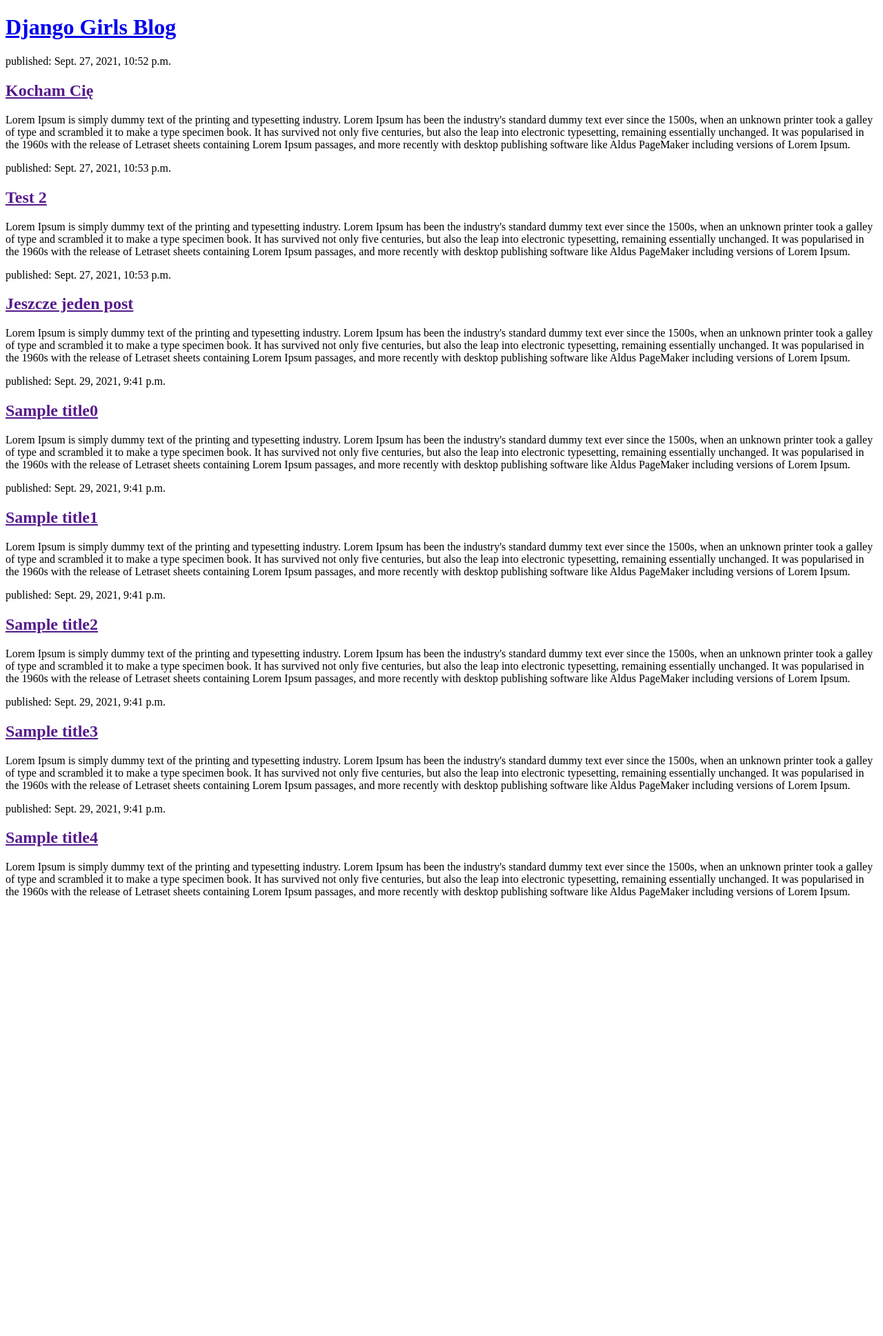
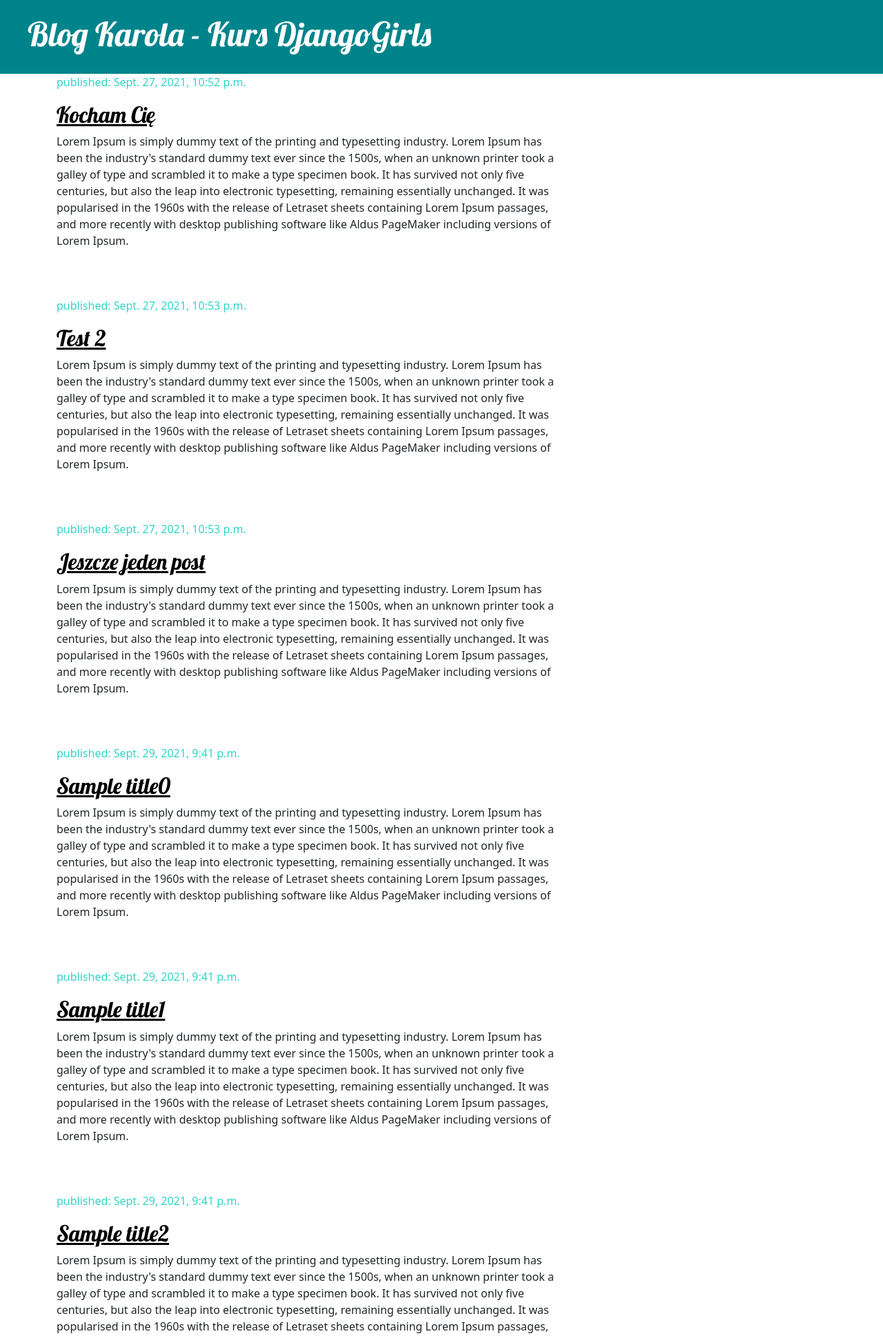
Before and after one commit to swiderrr/djangogirls, a Django app: page / in a window 1280 px wide. Shown: the top 1937 px of the page at 69% size. Before the commit the page ends 1302 px from the top, so only its background shows below. Run offline with Django 3.2, Linux system fonts and the light colour scheme; data comes from the database, SQL or seed files in the repository.

Commit message:
Added view and template for detailed blog post as well as CSS for the site

```diff
--- /dev/null
+++ b/blog/static/css/blog.css
@@ -0,0 +1,48 @@
+h1 a, h2 a {
+    color: #C25100;
+    font-family: 'Lobster';
+}
+
+.content container {
+    padding-left: 15px;
+}
+
+.page-header{
+    background-color: #00848B
+;
+    margin-top: 0;
+    padding: 20px 20px 20px 40px;
+}
+
+.page-header h1, .page-header h1 a, .page-header h1 a:visited, .page-header h1 a:active{
+    color: #ffffff;
+    font-size: 36pt;
+    text-decoration: none;
+}
+
+.date {
+    color: #30d5c8;
+}
+
+.save {
+    float: roght;
+}
+
+.post-form textarea, .post-form input {
+    width: 100%;
+}
+
+.top-menu, .top-menu:hover, .top-menu:visited{
+    color: #ffffff;
+    float: right;
+    font-size: 26pt;
+    margin-right: 20px;
+}
+
+.post {
+    margin-bottom: 70px;
+}
+
+.post h2 a, .post h1 a:visited {
+    color: #000000;
+}
--- /dev/null
+++ b/blog/templates/blog/base.html
@@ -0,0 +1,24 @@
+<!DOCTYPE html>
+{% load static %}
+<html lang="pl">
+<head>
+    <meta charset="UTF-8">
+    <title>Blog Karola</title>
+    <link href="https://cdn.jsdelivr.net/npm/bootstrap@5.1.1/dist/css/bootstrap.min.css" rel="stylesheet" integrity="sha384-F3w7mX95PdgyTmZZMECAngseQB83DfGTowi0iMjiWaeVhAn4FJkqJByhZMI3AhiU" crossorigin="anonymous">
+    <link href="//fonts.googleapis.com/css?family=Lobster&subset=latin,latin-ext" rel="stylesheet" type="text/css">
+    <link rel="stylesheet" href="{% static 'css/blog.css' %}">
+</head>
+    <body>
+        <div class="page-header">
+            <h1><a href="/">Blog Karola - Kurs DjangoGirls</a></h1>
+        </div>
+        <div class="content container">
+            <div class="row">
+                <div class="col-md-8">
+                {% block content %}
+                {% endblock %}
+                </div>
+            </div>
+        </div>
+    </body>
+</html>
--- a/blog/templates/blog/post_list.html
+++ b/blog/templates/blog/post_list.html
@@ -1,20 +1,13 @@
-<!DOCTYPE html>
-<html lang="pl">
-<head>
-    <meta charset="UTF-8">
-    <title>Blog Karola</title>
-    </head>
-    <body>
-        <div>
-            <h1><a href="/">Django Girls Blog</a></h1>
+{% extends 'blog/base.html' %}
+
+{% block content %}
+    {% for post in posts %}
+        <div class="post">
+            <div class="date">
+                <p>published: {{ post.published_date }}</p>
+            </div>
+            <h2><a href="{% url 'post_detail' pk=post.pk %}">{{ post.title }}</a></h2>
+            <p>{{ post.text|linebreaksbr }}</p>
         </div>
-        {% for post in posts %}
-            <div>
-            <p>published: {{ post.published_date }}</p>
-            <h2><a href="">{{ post.title }}</a></h2>
-            <p>{{ post.text|linebreaksbr }}</p>
-            </div>
-        {% endfor %}
-
-    </body>
-</html>
+    {% endfor %}
+{% endblock %}
--- a/blog/urls.py
+++ b/blog/urls.py
@@ -4,4 +4,5 @@
 
 urlpatterns = [
     path('', views.post_list, name='post_list'),
+    path('post/<int:pk>/', views.post_detail, name='post_detail'),
 ]
--- a/blog/views.py
+++ b/blog/views.py
@@ -1,4 +1,4 @@
-from django.shortcuts import render
+from django.shortcuts import render, get_object_or_404
 from .models import Post
 from django.utils import timezone
 
@@ -6,3 +6,7 @@
 def post_list(request):
     posts = Post.objects.filter(published_date__lte=timezone.now()).order_by('published_date')
     return render(request, 'blog/post_list.html', {'posts' : posts})
+
+def post_detail(request, pk):
+    post = get_object_or_404(Post, pk=pk)
+    return render(request, 'blog/post_detail.html', {'post': post})
```
Also changed, not shown: blog/templates/blog/post_detail.html (added, +13 -0 lines).
